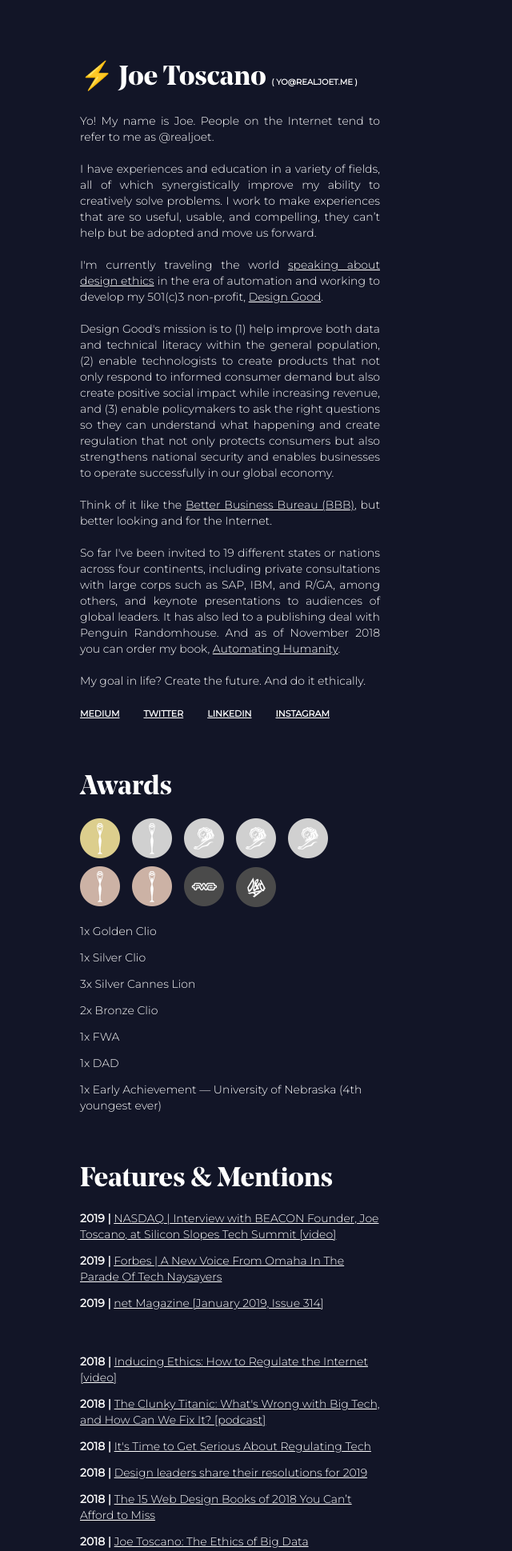
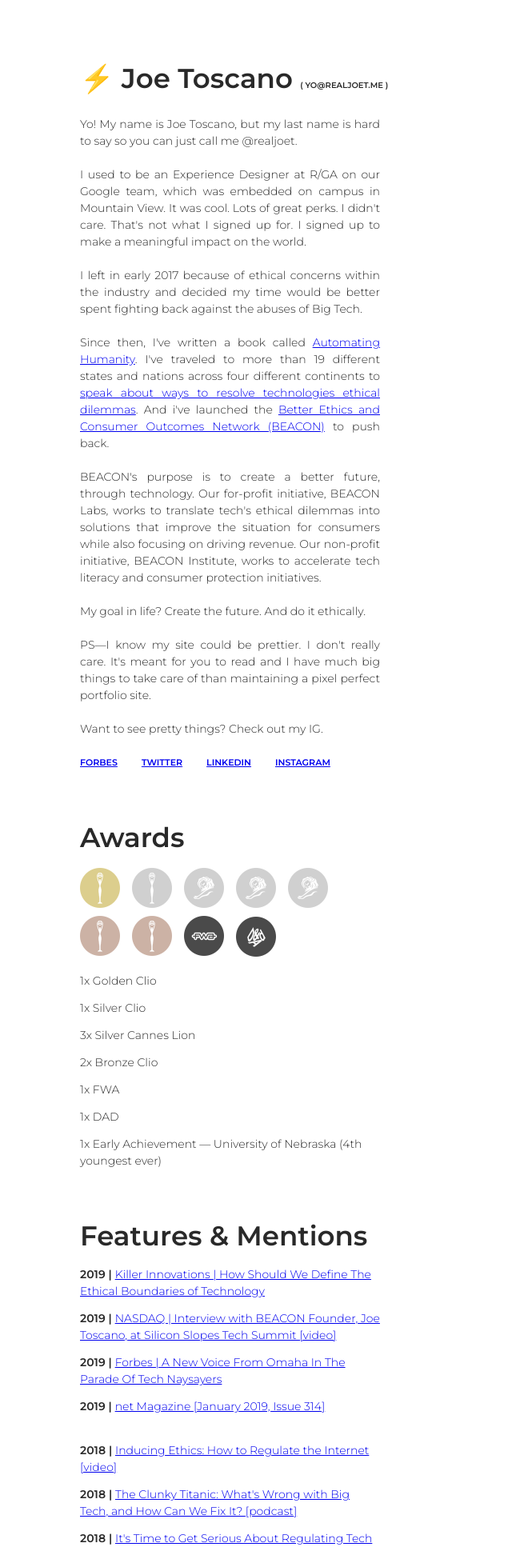
Before and after one commit to realjoet/realjoet.me-2017, a PHP site: page / in a window 1280 px wide. Shown: the top 1939 px of the page at 80% size, without its empty margins (0-640 px from the left). Run offline with PHP 8.4, Linux system fonts and the light colour scheme.

Commit message:
updated copy, could make it prettier

```diff
--- a/index.html
+++ b/index.html
@@ -39,7 +39,7 @@
 
         <link rel="stylesheet" href="styles/normalize.min.css">
         <link rel="stylesheet" href="styles/styles.css">
-        <link href="https://fonts.googleapis.com/css?family=Montserrat:300,400" rel="stylesheet">
+        <link href="https://fonts.googleapis.com/css?family=Montserrat:300,400,600" rel="stylesheet">
 
 
         <script src="js/vendor/modernizr-2.8.3-respond-1.4.2.min.js"></script>
@@ -55,29 +55,32 @@
                 <h2 class="section-title">⚡️ Joe Toscano <span class="social-link" id="email">( yo@realjoet.me )</span></h2>
                 <div class="row">
                     <p class="section-description">
-                        Yo! My name is Joe. People on the Internet tend to refer to me as @realjoet.
+                        Yo! My name is Joe Toscano, but my last name is hard to say so you can just call me @realjoet.
                         <br />
                         <br />
-                        I have experiences and education in a variety of fields, all of which synergistically improve my ability to creatively solve problems. I work to make experiences that are so useful, usable, and compelling, they can’t help but be adopted and move us forward.
+                        I used to be an Experience Designer at R/GA on our Google team, which was embedded on campus in Mountain View. It was cool. Lots of great perks. I didn't care. That's not what I signed up for. I signed up to make a meaningful impact on the world.
                         <br />
                         <br />
-                        I'm currently traveling the world <a href="https://vimeo.com/295413413?ref=em-share" target="blank">speaking about design ethics</a> in the era of automation and working to develop my 501(c)3 non-profit, <a href="http://www.designgood.tech/" target="blank">Design Good</a>.
+                        I left in early 2017 because of ethical concerns within the industry and decided my time would be better spent fighting back against the abuses of Big Tech.
+                        <br />
+                        <br />
+                        Since then, I've written a book called <a href="http://bit.ly/automatingHumanity" target="blank">Automating Humanity</a>. I've traveled to more than 19 different states and nations across four different continents to <a href="https://vimeo.com/295413413?ref=em-share" target="blank">speak about ways to resolve technologies ethical dilemmas</a>. And i've launched the <a href="https://www.beacontrustnetwork.com" target="blank">Better Ethics and Consumer Outcomes Network (BEACON)</a> to push back.
                         <br>
                         <br>
-                        Design Good's mission is to (1) help improve both data and technical literacy within the general population, (2) enable technologists to create products that not only respond to informed consumer demand but also create positive social impact while increasing revenue, and (3) enable policymakers to ask the right questions so they can understand what happening and create regulation that not only protects consumers but also strengthens national security and enables businesses to operate successfully in our global economy.
-                        <br />
-                        <br />
-                        Think of it like the <a href="https://www.bbb.org/en/us/mission-and-vision" target="blank">Better Business Bureau (BBB)</a>, but better looking and for the Internet.
-                        <br />
-                        <br />
-                        So far I've been invited to 19 different states or nations across four continents, including private consultations with large corps such as SAP, IBM, and R/GA, among others, and keynote presentations to audiences of global leaders. It has also led to a publishing deal with Penguin Randomhouse. And as of November 2018 you can order my book, <a href="http://bit.ly/automatingHumanity" target="blank">Automating Humanity</a>.
+                        BEACON's purpose is to create a better future, through technology. Our for-profit initiative, BEACON Labs, works to translate tech's ethical dilemmas into solutions that improve the situation for consumers while also focusing on driving revenue. Our non-profit initiative, BEACON Institute, works to accelerate tech literacy and consumer protection initiatives.
                         <br />
                         <br />
                         My goal in life? Create the future. And do it ethically.
+                        <br />
+                        <br />
+                        PS—I know my site could be prettier. I don't really care. It's meant for you to read and I have much big things to take care of than maintaining a pixel perfect portfolio site.
+                        <br />
+                        <br />
+                        Want to see pretty things? Check out my IG.
                     </p>
                 </div>
                 <ul class="row section-list" id="social-links">
-                    <li class="list-item-name"><a class="social-link" href="https://medium.com/@realjoet" target="blank">Medium</a></li>
+                    <li class="list-item-name"><a class="social-link" href="https://www.forbes.com/sites/joetoscano/#55efc517610f" target="blank">Forbes</a></li>
                     <li class="list-item-name"><a class="social-link" href="https://twitter.com/realjoet" target="blank">Twitter</a></li>
                     <li class="list-item-name"><a class="social-link" href="https://www.linkedin.com/in/joe-toscano-30688b61/" target="blank">LinkedIn</a></li>
                     <li class="list-item-name"><a class="social-link" href="https://www.instagram.com/realjoet/" target="blank">Instagram</a></li>
@@ -100,11 +103,11 @@
             </section>
             <section class="mentions row">
                 <h2 class="section-title">Features & Mentions</h2>
-                <ul class="section-list">
+                <ul class="section-list" id="social-links">
+                    <li class="list-item-name"><strong>2019 | </strong><a href="https://killerinnovations.com/the-ethical-boundaries-of-technology/" target="blank">Killer Innovations | How Should We Define The Ethical Boundaries of Technology</a></li>
                     <li class="list-item-name"><strong>2019 | </strong><a href="https://www.nasdaq.com/article/silicon-slopes-joe-toscano-founder-of-design-good-cm1091318" target="blank">NASDAQ | Interview with BEACON Founder, Joe Toscano, at Silicon Slopes Tech Summit [video]</a></li>
                     <li class="list-item-name"><strong>2019 | </strong><a href="https://www.forbes.com/sites/berlinschoolofcreativeleadership/2019/01/30/a-new-voice-from-omaha-in-the-parade-of-tech-naysayers/#5a36771f3515" target="blank">Forbes | A New Voice From Omaha In The Parade Of Tech Naysayers</a></li>
                     <li class="list-item-name"><strong>2019 | </strong><a href="https://www.myfavouritemagazines.co.uk/design/net-magazine-back-issues/net-january-2019-issue-314/" target="blank">net Magazine [January 2019, Issue 314]</a></li>
-                    <br />
                     <br />
                     <li class="list-item-name"><strong>2018 | </strong><a href="https://vimeo.com/295413413" target="blank">Inducing Ethics: How to Regulate the Internet [video]</a></li>
                     <li class="list-item-name"><strong>2018 | </strong><a href="https://www.lastpodcastnetwork.com/blog/2018/11/15/episode-418-clunky-titanic?fbclid=IwAR34YLhrwQCSD-XX3JwirVRC3SDkgOQsx-YVHOvMpiZoc7zSB3UDdhUx_PQ" target="blank">The Clunky Titanic: What's Wrong with Big Tech, and How Can We Fix It? [podcast]</a></li>
@@ -114,14 +117,11 @@
                     <li class="list-item-name"><strong>2018 | </strong><a href="https://www.designbetter.co/conversations/joe-toscano/" target="blank">Joe Toscano: The Ethics of Big Data</a></li>
                     <li class="list-item-name"><strong>2018 | </strong><a href="https://www.sprintuxpodcast.com/episodes2/2018/095-the-smith-of-italy" target="blank">The Smith of Italy: Joe Toscano and his new book, Automating Humanity [podcast]</a></li>
                     <br />
-                    <br />
                     <li class="list-item-name"><strong>2017 | </strong><a href="https://www.shopify.com/partners/blog/2017-web-design-trends" target="blank">Major 2017 Design Trends Reviewed</a></li>
                     <li class="list-item-name"><strong>2017 | </strong><a href="https://www.invisionapp.com/blog/designers-new-year-resolutions/" target="blank">Designers Share Their Resolutions for 2017</a></li>
                     <br />
-                    <br />
                     <li class="list-item-name"><strong>2016 | </strong><a href="https://medium.com/swlh/mediums-best-design-writing-of-2016-68de5ed2b7d9" target="blank">Best Design Writing 2016</a></li>
                     <li class="list-item-name"><strong>2016 | </strong><a href="https://www.fastcodesign.com/3065970/the-daunting-task-of-making-ai-funny" target="blank">The Daunting Task of Making AI Funny</a></li>
-                    <br />
                     <br />
                     <li class="list-item-name"><strong>2015 | </strong><a href="https://medium.com/sketch-app-sources/sketch-design-tool-best-of-skechappsources-com-for-your-mobile-app-design-8444cfdfe7a3#.rtw1e4h69" target="blank">Best Sketch Resources 2015</a></li>
                 </ul>
@@ -129,10 +129,12 @@
             <section class="articles row">
                 <h2 class="section-title">Articles</h2>
                 <ul class="section-list" id="social-links">
+                    <li class="list-item-name"><strong>2019 | </strong><a href="https://www.forbes.com/sites/joetoscano1/2019/04/24/the-best-way-to-avoid-data-leaks-and-privacy-scandals-dont-own-consumer-data/#c2efb5625643" target="blank">The Best Way to Avoid Data Leaks and Privacy Scandals: Don't Own Consumer Data</a></li>
+                    <li class="list-item-name"><strong>2019 | </strong><a href="https://www.forbes.com/sites/joetoscano1/2019/02/27/optimizing-for-trust/#e9f7bbeb011d" target="blank">The Biggest Tech Trend Of 2019 Isn't AI Or Big Data, It's Trust.</a></li>
+                    <br />
                     <li class="list-item-name"><strong>2018 | </strong><a href="https://www.smashingmagazine.com/2018/09/privacy-by-design/" target="blank">Privacy by Design: How to Sell Privacy and Make Change</a></li>
                     <li class="list-item-name"><strong>2018 | </strong><a href="https://www.invisionapp.com/blog/responsibilities-designer/" target="blank">The Legal and Social Responsibilities of Being a Designer in the 21st Century</a></li>
                     <li class="list-item-name"><strong>2018 | </strong><a href="https://www.adweek.com/agencies/working-fervently-toward-the-bottom-line-is-isolating-consumers-its-time-to-start-regaining-their-trust/" target="blank">Optimizing for Trust: Creating Trustworthy Business KPIs</a></li>
-                    <br />
                     <br />
                     <li class="list-item-name"><strong>2016 | </strong><a href="https://medium.muz.li/the-ultimate-guide-to-chatbots-why-theyre-disrupting-ux-and-best-practices-for-building-345e2150b682" target="blank">The Ultimate Guide to Chatbots</a></li>
                     <li class="list-item-name"><strong>2016 | </strong><a href="https://uxdesign.cc/wtf-is-experience-design-7888d6edf44a" target="blank">WTF is Experience Design?!</a></li>
@@ -140,7 +142,6 @@
                     <li class="list-item-name"><strong>2016 | </strong><a href="https://uxdesign.cc/is-ux-the-new-handsome-a8258a37c471" target="blank">Is UX The New Handsome?</a></li>
                     <li class="list-item-name"><strong>2016 | </strong><a href="https://medium.com/the-mission/mobile-first-design-insights-from-a-month-without-a-computer-c18e7ada25d" target="blank">Mobile First: Insights from Going Mobile-Only</a></li>
                     <li class="list-item-name"><strong>2016 | </strong><a href="https://medium.com/the-mission/the-computer-less-month-how-being-forced-away-changed-my-design-b08852602acd" target="blank">The Computer-Less Month: How Being Forced Away Changed My Life</a></li>
-                    <br />
                     <br />
                     <li class="list-item-name"><strong>2015 | </strong><a href="https://medium.com/re-write/the-unicorn-workflow-design-to-code-with-atomic-design-principles-and-sketch-8b0fe7d05a37" target="blank">The Unicorn Workflow</a></li>
                     <li class="list-item-name"><strong>2015 | </strong><a href="https://medium.com/re-write/you-re-burning-budget-on-design-an-argument-for-modular-design-7dd3f74b4c02" target="blank">You're Burning Budget on Design</a></li>
@@ -150,8 +151,9 @@
             <section class="experiments row">
                 <h2 class="section-title">Experiments</h2>
                 <ul class="section-list" id="social-links">
+                    <li class="list-item-name"><a href="https://www.instagram.com/p/BxWNfctJ5bf/" target="blank">Beleza</a></li>
                     <li class="list-item-name"><a href="http://bit.ly/automatingHumanity" target="blank">Automating Humanity</a></li>
-                    <li class="list-item-name"><a href="http://www.designgood.tech/" target="blank">Design Good</a></li>
+                    <li class="list-item-name"><a href="http://www.designgood.tech/" target="blank">BEACON</a></li>
                     <li class="list-item-name"><a href="https://www.messenger.com/t/thepeopleseagle" target="blank">The People's Eagle</a></li>
                     <li class="list-item-name"><a href="https://www.sketchappsources.com/free-source/1661-material-design-ui-kit-boilerplate-sketch-freebie-resource.html" target="blank">Material Design UI Kit</a></li>
                     <li class="list-item-name"><a href="https://medium.com/re-write/3d-printing-will-cause-an-industrial-revolution-8494c571ba75" target="blank">Plantar Fasciitis Treatment Ball</a></li>
@@ -168,7 +170,7 @@
                     <li class="list-item-name">University of Nebraska</li>
                     <li class="list-item-name">Nature's Recipe</li>
                     <li class="list-item-name">Photo & Go</li>
-                    <li class="list-item-name">Integrated Ocean Observing Systems (IOOS)</li>
+                    <li class="list-item-name">Integrated Oceanic Observing Systems (IOOS)</li>
                     <li class="list-item-name">Evol</li>
                     <li class="list-item-name">TGI Friday's</li>
                 </ul>
--- a/styles/base/_elements.scss
+++ b/styles/base/_elements.scss
@@ -1,6 +1,5 @@
 /* Use this to style your elements and build them in your elements.html file. When you're finished building and styling, you should be able to preview what they look and behave like, responsively. After that you can copy/paste the elements where you need them and all that needs to change is their positioning within the containing divs */
 .section-title {
-  font-family: 'noe-display', serif;
   font-weight: 600;
   font-size: 34px;
   line-height: 36px;
--- a/styles/base/_globals.scss
+++ b/styles/base/_globals.scss
@@ -33,11 +33,10 @@ footer, header, hgroup, menu, nav, section {
 }
 
 body {
-  /* Set to 62.5% so that 1rem = 10pt font */
-  background: $dark-blue;
+  /* Set to 62.5% so that 1rem = 10pt font */;
   font-size: 14px;
   font-weight: 300;
-  line-height: 20px;
+  line-height: 21px;
   font: inherent;
 }
 
@@ -61,7 +60,6 @@ table {
 }
 
 a {
-  color: $white;
   position: relative;
 }
 
--- a/styles/styles.css
+++ b/styles/styles.css
@@ -68,10 +68,9 @@ footer, header, hgroup, menu, nav, section {
 
 body {
   /* Set to 62.5% so that 1rem = 10pt font */
-  background: #121527;
   font-size: 14px;
   font-weight: 300;
-  line-height: 20px;
+  line-height: 21px;
   font: inherent; }
 
 ol, ul {
@@ -90,7 +89,6 @@ table {
   border-spacing: 0; }
 
 a {
-  color: #fff;
   position: relative; }
 
 .clearfix:after {
@@ -106,7 +104,6 @@ a {
 
 /* Use this to style your elements and build them in your elements.html file. When you're finished building and styling, you should be able to preview what they look and behave like, responsively. After that you can copy/paste the elements where you need them and all that needs to change is their positioning within the containing divs */
 .section-title {
-  font-family: 'noe-display', serif;
   font-weight: 600;
   font-size: 34px;
   line-height: 36px;
@@ -129,7 +126,7 @@ a {
     text-transform: uppercase; }
 
 .container {
-  color: #fff;
+  color: #292929;
   display: flex;
   flex-flow: row wrap;
   font-family: "Montserrat", sans-serif;
--- a/styles/views/_main.scss
+++ b/styles/views/_main.scss
@@ -1,5 +1,5 @@
 .container {
-  color: $white;
+  color: #292929;
   display: flex;
   flex-flow: row wrap;
   font-family: $montserrat;
```
Also changed, not shown: 1 other file.
